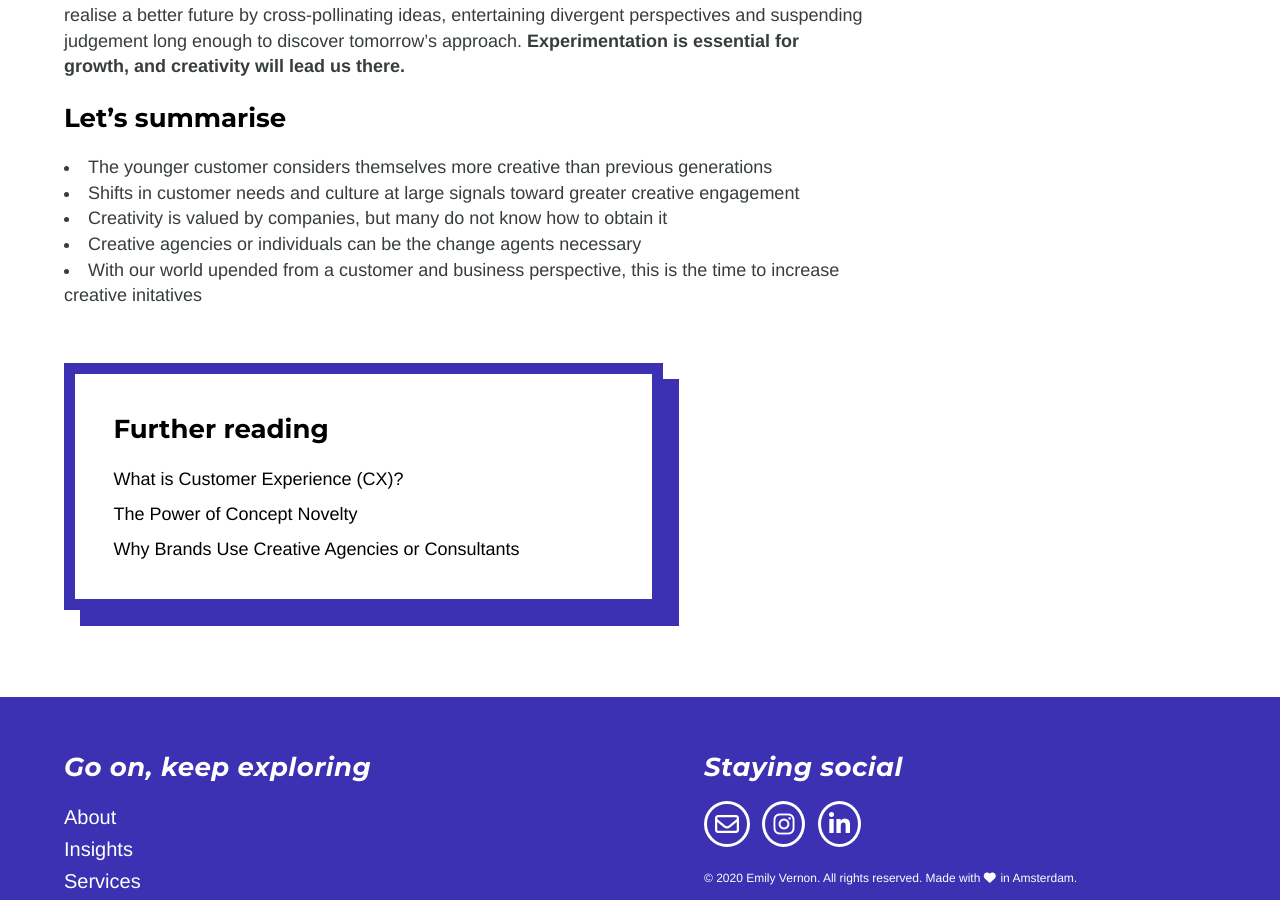
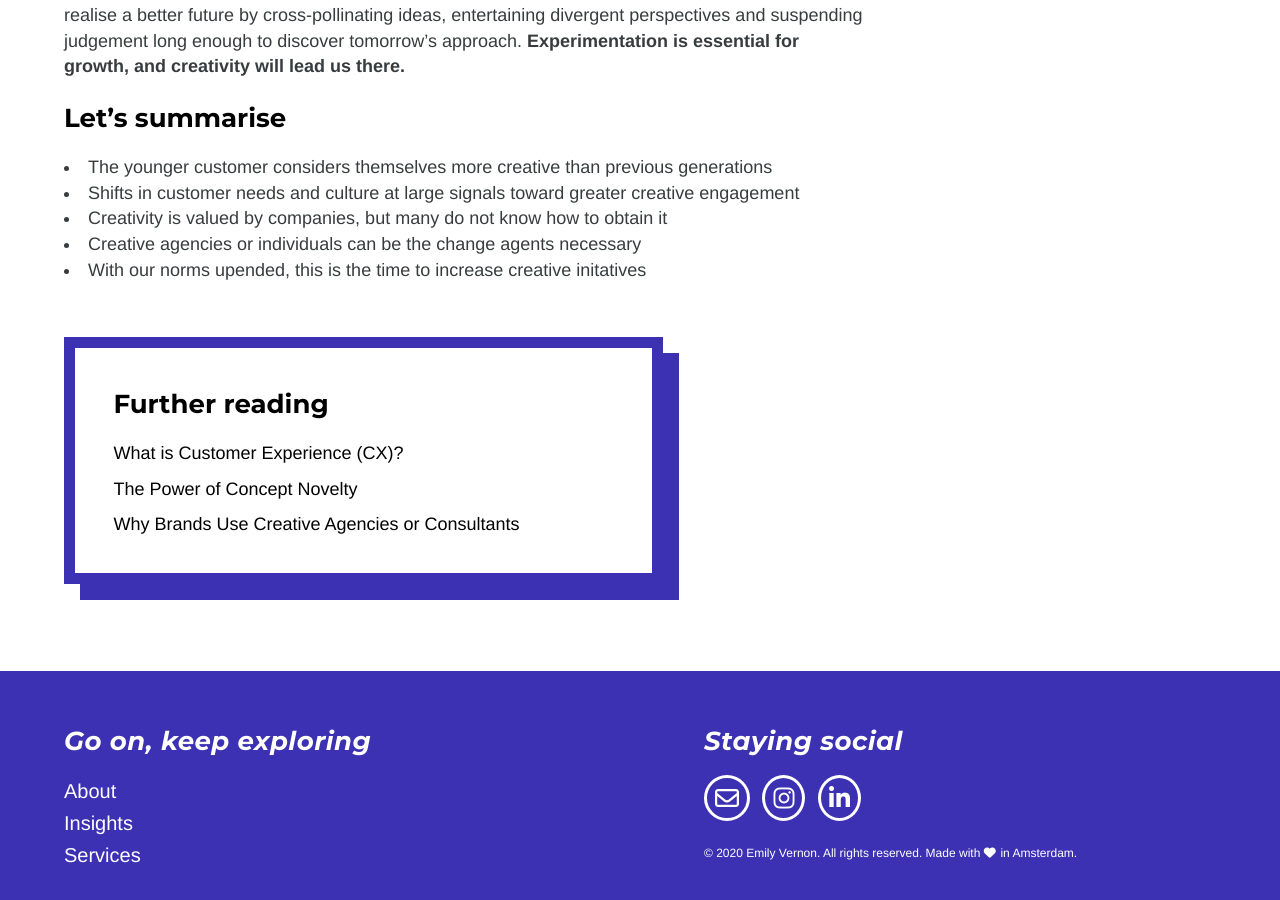
Before and after one commit to emilygv/emilyvernon.com, a Jekyll site: the page built from _posts/2020-07-11-is-the-next-customer-experience-CX-revolution-creative-led.md, in a window 1280 px wide and 900 px high, scrolled down 2846 px. Built offline with Jekyll 4.4.1, drawn with Linux system fonts in a browser that asks for light colours; nearby versions of some CDN libraries.

Commit message:
Update 2020-07-11-is-the-next-customer-experience-CX-revolution-creative-led.md
last summary point

```diff
--- a/_posts/2020-07-11-is-the-next-customer-experience-CX-revolution-creative-led.md
+++ b/_posts/2020-07-11-is-the-next-customer-experience-CX-revolution-creative-led.md
@@ -49,4 +49,4 @@ An industry around design thinking commercialised parts of the creative process
 - Shifts in customer needs and culture at large signals toward greater creative engagement
 - Creativity is valued by companies, but many do not know how to obtain it
 - Creative agencies or individuals can be the change agents necessary
-- With our world upended from a customer and business perspective, this is the time to increase creative initatives
+- With our norms upended, this is the time to increase creative initatives
```
